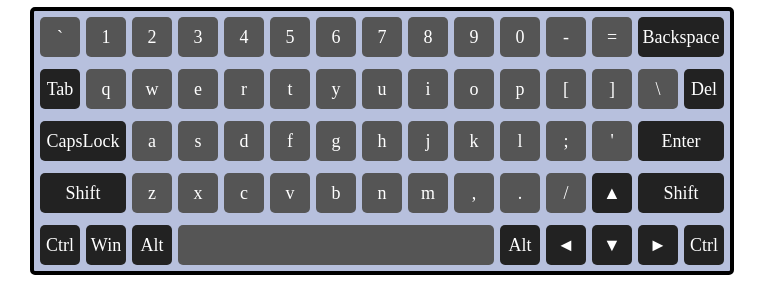
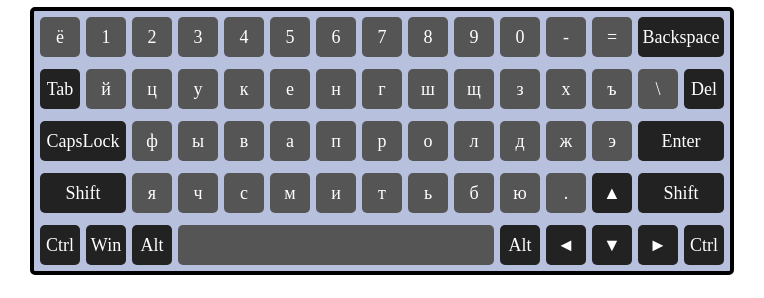
Before and after one commit to MrDmitrij/RSS-Virtual-Keyboard, a website: page virtual-keyboard/index.html in a window 1280 px wide. Shown: the part 302-600 px from the top of the page, 258-1022 px from the left. Drawn offline with Linux system fonts and the light colour scheme.

Commit message:
feat: implement switching between en and ru layouts

```diff
--- /dev/null
+++ b/virtual-keyboard/json/ru.json
@@ -0,0 +1,66 @@
+{
+    "Backquote": {"shiftDown":"ё", "shiftUp":"Ё", "capslock" : "Ё", "shiftCapslock" : "ё"},
+    "Digit1": {"shiftDown":"1", "shiftUp":"!", "capslock" : "1", "shiftCapslock" : "!"},
+    "Digit2": {"shiftDown":"2", "shiftUp":"\"", "capslock" : "2", "shiftCapslock" : "\""},
+    "Digit3": {"shiftDown":"3", "shiftUp":"№", "capslock" : "3", "shiftCapslock" : "№"},
+    "Digit4": {"shiftDown":"4", "shiftUp":";", "capslock" : "4", "shiftCapslock" : ";"},
+    "Digit5": {"shiftDown":"5", "shiftUp":"%", "capslock" : "5", "shiftCapslock" : "%"},
+    "Digit6": {"shiftDown":"6", "shiftUp":":", "capslock" : "6", "shiftCapslock" : ":"},
+    "Digit7": {"shiftDown":"7", "shiftUp":"?", "capslock" : "7", "shiftCapslock" : "?"},
+    "Digit8": {"shiftDown":"8", "shiftUp":"*", "capslock" : "8", "shiftCapslock" : "*"},
+    "Digit9": {"shiftDown":"9", "shiftUp":"(", "capslock" : "9", "shiftCapslock" : "("},
+    "Digit0": {"shiftDown":"0", "shiftUp":")", "capslock" : "0", "shiftCapslock" : ")"},
+    "Minus": {"shiftDown":"-", "shiftUp":"_", "capslock" : "-", "shiftCapslock" : "_"},
+    "Equal": {"shiftDown":"=", "shiftUp":"+", "capslock" : "=", "shiftCapslock" : "+"},
+    "Backspace": {"shiftDown":"Backspace", "shiftUp":"Backspace", "capslock" : "Backspace", "shiftCapslock" : "Backspace"},
+    "Tab": {"shiftDown":"Tab", "shiftUp":"Tab", "capslock" : "Tab", "shiftCapslock" : "Tab"},
+    "KeyQ": {"shiftDown":"й", "shiftUp":"Й", "capslock" : "Й", "shiftCapslock" : "й"},
+    "KeyW": {"shiftDown":"ц", "shiftUp":"Ц", "capslock" : "Ц", "shiftCapslock" : "ц"},
+    "KeyE": {"shiftDown":"у", "shiftUp":"У", "capslock" : "У", "shiftCapslock" : "у"},
+    "KeyR": {"shiftDown":"к", "shiftUp":"К", "capslock" : "К", "shiftCapslock" : "к"},
+    "KeyT": {"shiftDown":"е", "shiftUp":"Е", "capslock" : "Е", "shiftCapslock" : "е"},
+    "KeyY": {"shiftDown":"н", "shiftUp":"Н", "capslock" : "Н", "shiftCapslock" : "н"},
+    "KeyU": {"shiftDown":"г", "shiftUp":"Г", "capslock" : "Г", "shiftCapslock" : "г"},
+    "KeyI": {"shiftDown":"ш", "shiftUp":"Ш", "capslock" : "Ш", "shiftCapslock" : "ш"},
+    "KeyO": {"shiftDown":"щ", "shiftUp":"Щ", "capslock" : "Щ", "shiftCapslock" : "щ"},
+    "KeyP": {"shiftDown":"з", "shiftUp":"З", "capslock" : "З", "shiftCapslock" : "з"},
+    "BracketLeft": {"shiftDown":"х", "shiftUp":"Х", "capslock" : "Х", "shiftCapslock" : "х"},
+    "BracketRight": {"shiftDown":"ъ", "shiftUp":"Ъ", "capslock" : "Ъ", "shiftCapslock" : "ъ"},
+    "Backslash": {"shiftDown":"\\", "shiftUp":"/", "capslock" : "\\", "shiftCapslock" : "/"},
+    "Delete": {"shiftDown":"Del", "shiftUp":"Del", "capslock" : "Del", "shiftCapslock" : "Del"},
+    "CapsLock": {"shiftDown":"CapsLock", "shiftUp":"CapsLock", "capslock" : "CapsLock", "shiftCapslock" : "CapsLock"},
+    "KeyA": {"shiftDown":"ф", "shiftUp":"Ф", "capslock" : "Ф", "shiftCapslock" : "ф"},
+    "KeyS": {"shiftDown":"ы", "shiftUp":"Ы", "capslock" : "Ы", "shiftCapslock" : "ы"},
+    "KeyD": {"shiftDown":"в", "shiftUp":"В", "capslock" : "В", "shiftCapslock" : "в"},
+    "KeyF": {"shiftDown":"а", "shiftUp":"А", "capslock" : "А", "shiftCapslock" : "а"},
+    "KeyG": {"shiftDown":"п", "shiftUp":"П", "capslock" : "П", "shiftCapslock" : "п"},
+    "KeyH": {"shiftDown":"р", "shiftUp":"Р", "capslock" : "Р", "shiftCapslock" : "р"},
+    "KeyJ": {"shiftDown":"о", "shiftUp":"О", "capslock" : "О", "shiftCapslock" : "о"},
+    "KeyK": {"shiftDown":"л", "shiftUp":"Л", "capslock" : "Л", "shiftCapslock" : "л"},
+    "KeyL": {"shiftDown":"д", "shiftUp":"Д", "capslock" : "Д", "shiftCapslock" : "д"},
+    "Semicolon": {"shiftDown":"ж", "shiftUp":"Ж", "capslock" : "Ж", "shiftCapslock" : "ж"},
+    "Quote": {"shiftDown":"э", "shiftUp":"Э", "capslock" : "Э", "shiftCapslock" : "э"},
+    "Enter": {"shiftDown":"Enter", "shiftUp":"Enter", "capslock" : "Enter", "shiftCapslock" : "Enter"},
+    "ShiftLeft": {"shiftDown":"Shift", "shiftUp":"Shift", "capslock" : "Shift", "shiftCapslock" : "Shift"},
+    "KeyZ": {"shiftDown":"я", "shiftUp":"Я", "capslock" : "Я", "shiftCapslock" : "я"},
+    "KeyX": {"shiftDown":"ч", "shiftUp":"Ч", "capslock" : "Ч", "shiftCapslock" : "ч"},
+    "KeyC": {"shiftDown":"с", "shiftUp":"С", "capslock" : "С", "shiftCapslock" : "с"},
+    "KeyV": {"shiftDown":"м", "shiftUp":"М", "capslock" : "М", "shiftCapslock" : "м"},
+    "KeyB": {"shiftDown":"и", "shiftUp":"И", "capslock" : "И", "shiftCapslock" : "и"},
+    "KeyN": {"shiftDown":"т", "shiftUp":"Т", "capslock" : "Т", "shiftCapslock" : "т"},
+    "KeyM": {"shiftDown":"ь", "shiftUp":"Ь", "capslock" : "Ь", "shiftCapslock" : "ь"},
+    "Comma": {"shiftDown":"б", "shiftUp":"Б", "capslock" : "Б", "shiftCapslock" : "б"},
+    "Period": {"shiftDown":"ю", "shiftUp":"Ю", "capslock" : "Ю", "shiftCapslock" : "ю"},
+    "Slash": {"shiftDown":".", "shiftUp":",", "capslock" : ".", "shiftCapslock" : ","},
+    "ArrowUp": {"shiftDown":"▲", "shiftUp":"▲", "capslock" : "▲", "shiftCapslock" : "▲"},
+    "ShiftRight": {"shiftDown":"Shift", "shiftUp":"Shift", "capslock" : "Shift", "shiftCapslock" : "Shift"},
+    "ControlLeft": {"shiftDown":"Ctrl", "shiftUp":"Ctrl", "capslock" : "Ctrl", "shiftCapslock" : "Ctrl"},
+    "MetaLeft": {"shiftDown":"Win", "shiftUp":"Win", "capslock" : "Win", "shiftCapslock" : "Win"},
+    "AltLeft": {"shiftDown":"Alt", "shiftUp":"Alt", "capslock" : "Alt", "shiftCapslock" : "Alt"},
+    "Space": {"shiftDown":"", "shiftUp":"", "capslock" : "", "shiftCapslock" : ""},
+    "AltRight": {"shiftDown":"Alt", "shiftUp":"Alt", "capslock" : "Alt", "shiftCapslock" : "Alt"},
+    "ArrowLeft": {"shiftDown":"◄", "shiftUp":"◄", "capslock" : "◄", "shiftCapslock" : "◄"},
+    "ArrowDown": {"shiftDown":"▼", "shiftUp":"▼", "capslock" : "▼", "shiftCapslock" : "▼"},
+    "ArrowRight": {"shiftDown":"►", "shiftUp":"►", "capslock" : "►", "shiftCapslock" : "►"},
+    "ControlRight": {"shiftDown":"Ctrl", "shiftUp":"Ctrl", "capslock" : "Ctrl", "shiftCapslock" : "Ctrl"}
+}
--- a/virtual-keyboard/script.js
+++ b/virtual-keyboard/script.js
@@ -52,6 +52,8 @@ function addTextSwitchingLanguage() {
 addTextSwitchingLanguage();
 
 let en;
+let ru;
+let currentLocale = 'ru';
 const KEYBOARD_LINES = [['Backquote',
     'Digit1',
     'Digit2',
@@ -112,21 +114,116 @@
     'ArrowDown',
     'ArrowRight',
     'ControlRight']];
-  const rowsContainer = [];
+const rowsContainer = [];
+let ctrlLeftPressed = false;
+let altLeftPressed = false;
+let ctrlRightPressed = false;
+let altRightPressed = false;
+const auxKeys = [];
+const LANGUAGES = ['ru', 'en'];
 
 function generateButtons() {
   for (let i = 0; i < KEYBOARD_LINES.length; i++) {
     rowsContainer.push(new BuildElements('div', keyBoardContainer, ['row']).getElement());
     for (let j = 0; j < KEYBOARD_LINES[i].length; j++) {
-      const EN_DIV = new BuildElements('div', rowsContainer[i], [KEYBOARD_LINES[i][j], 'button']).getElement();
+      const KEY = new BuildElements('div', rowsContainer[i], [KEYBOARD_LINES[i][j], 'key', 'hover']).getElement();
+      const EN_DIV = new BuildElements('div', KEY, ['en']).getElement();
+      const RU_DIV = new BuildElements('div', KEY, ['ru']).getElement();
       EN_DIV.innerText = en[KEYBOARD_LINES[i][j]].shiftDown;
+      RU_DIV.innerText = ru[KEYBOARD_LINES[i][j]].shiftDown;
+      if (ru[KEYBOARD_LINES[i][j]].shiftUp === ru[KEYBOARD_LINES[i][j]].shiftDown) {
+        auxKeys.push(KEYBOARD_LINES[i][j]);
+      }
     }
+  }
+}
+
+function disableElementsByClass(...classList) {
+  if (classList) {
+    classList.forEach((cl) => {
+      const elements = document.querySelectorAll(`.${cl}`);
+      elements.forEach((el) => el.classList.add('hidden'));
+    });
+  }
+}
+
+function enableElemenstByClass(...classList) {
+  if (classList) {
+    classList.forEach((cl) => {
+      const elements = document.querySelectorAll(`.${cl}`);
+      elements.forEach((el) => {
+        el.classList.remove('hidden');
+      });
+    });
+  }
+}
+
+function updateKeyboard() {
+  if (currentLocale === 'ru') {
+    enableElemenstByClass('ru');
+    disableElementsByClass('en');
+  } else if (currentLocale === 'en') {
+    enableElemenstByClass('en');
+    disableElementsByClass('ru');
+  }
+}
+
+function checkLanguageSwitch() {
+  if (ctrlLeftPressed && altLeftPressed) {
+    currentLocale = LANGUAGES.indexOf(currentLocale) ? 'ru' : 'en';
+    localStorage.setItem('language', currentLocale);
+    setTimeout(() => {
+      ctrlLeftPressed = false;
+      altLeftPressed = false;
+    }, 300);
+  }
+}
+
+function constrolsPressed(key) {
+  if (key === 'ControlLeft') {
+    ctrlLeftPressed = !ctrlLeftPressed;
+    checkLanguageSwitch();
+  } else if (key === 'ControlRight') {
+    ctrlRightPressed = !ctrlRightPressed;
+  } else if (key === 'AltLeft') {
+    altLeftPressed = !altLeftPressed;
+    checkLanguageSwitch();
+  } else if (key === 'AltRight') {
+    altRightPressed = !altRightPressed;
+  }
+  updateKeyboard();
+}
+
+function specialActionKeysPressed(key) {
+  switch (key) {
+    case 'ControlLeft':
+    case 'ControlRight':
+    case 'AltLeft':
+    case 'AltRight':
+      constrolsPressed(key);
+      break;
+    default:
+      break;
+  }
+}
+
+function pressRealKeyboard(e) {
+  e.preventDefault();
+  if (auxKeys.includes(e.code)) {
+    specialActionKeysPressed(e.code);
   }
 }
 
 fetch('json/en.json').then((response) => response.json()).then((json) => {
   en = json;
-  generateButtons();
+  fetch('json/ru.json').then((response) => response.json()).then((json2) => {
+    ru = json2;
+    generateButtons();
+    updateKeyboard();
+  });
 });
 
+document.addEventListener('keydown', pressRealKeyboard);
+document.addEventListener('keyup', pressRealKeyboard);
+
 alert('Здравствуйте, просьба по возможности проверить работу позже, за вторник - среду(до вечера) сделаю, спасибо за понимание!');
--- a/virtual-keyboard/styles.css
+++ b/virtual-keyboard/styles.css
@@ -32,7 +32,7 @@
   margin: 6px;
 }
 
-.button {
+.key {
   display: flex;
   justify-content: center;
   align-items: center;
@@ -56,3 +56,15 @@
 .ArrowLeft, .ArrowRight, .ArrowUp, .ArrowDown{
   background-color:#222222 ;
 }
+
+.hover {
+  transition: all 0.3s ease-in-out;
+}
+
+.hover:hover{
+  background-color: #f0db24;
+}
+
+.hidden {
+  display: none;
+}
```
